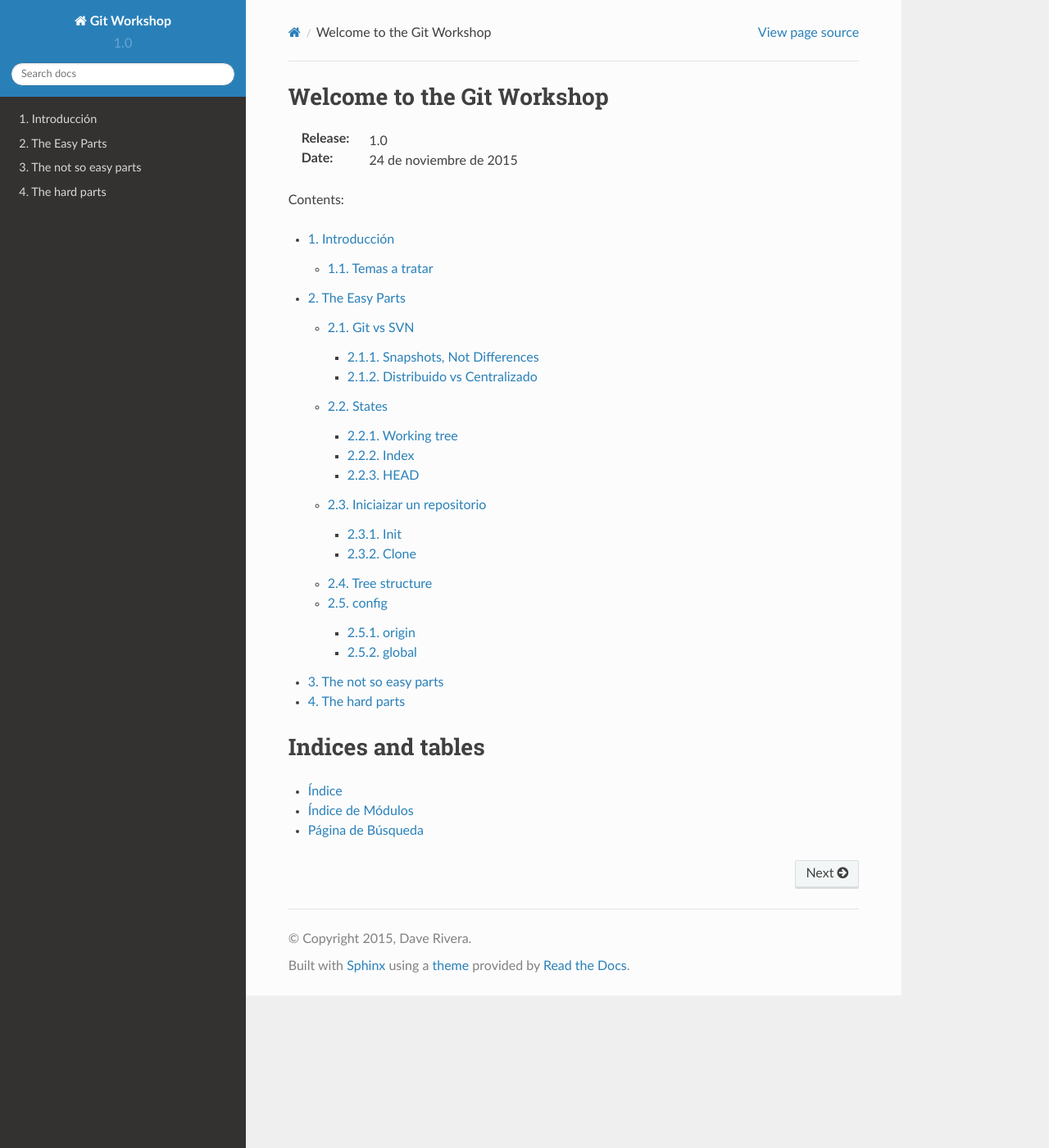
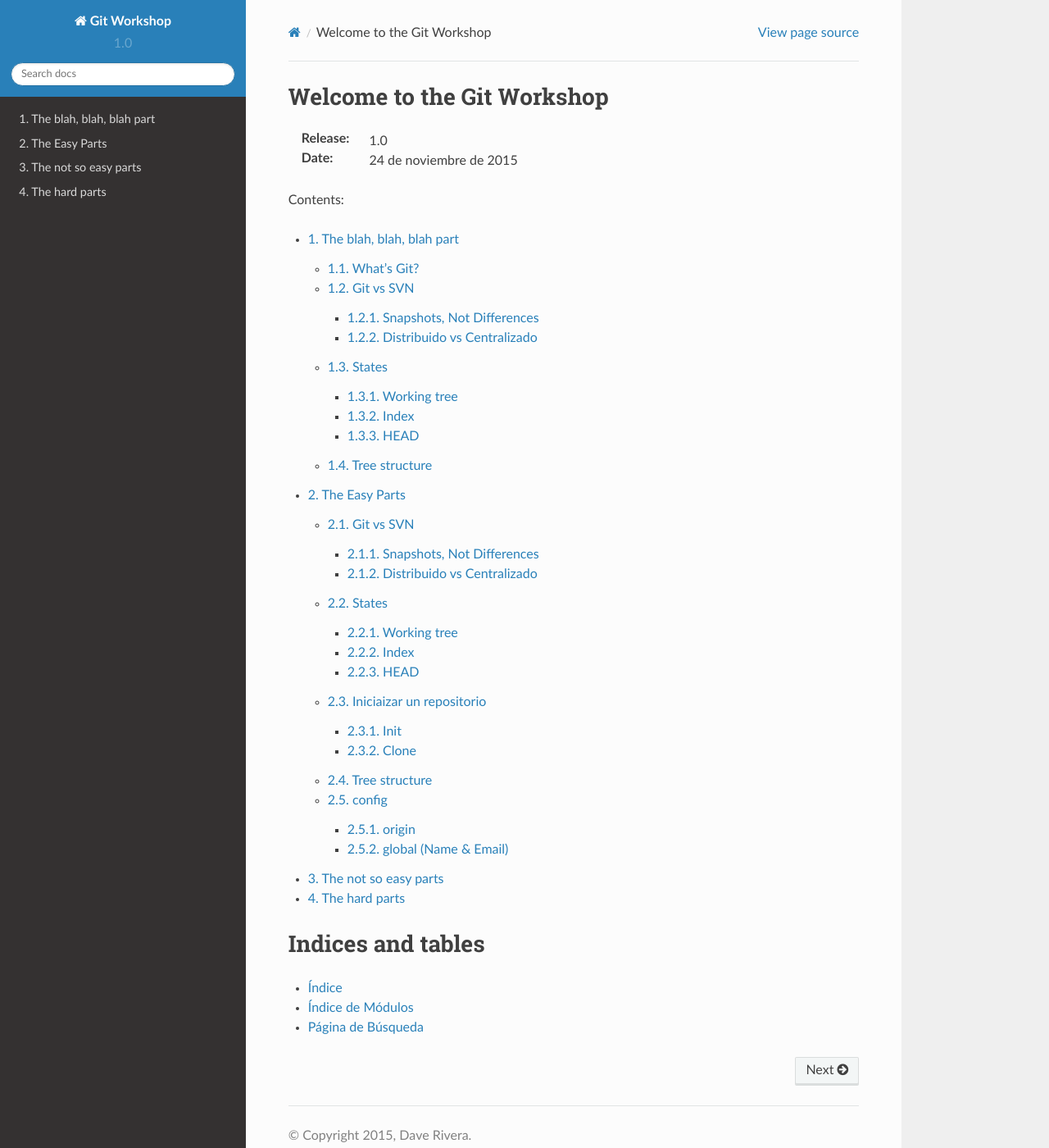
Before and after one commit to daverivera/git-workshop, a Sphinx documentation site: the page built from source/index.rst, in a window 1280 px wide and 1400 px high. Shown: the whole window at 82% size. Built offline with Sphinx 7.4.7 and the Read the Docs theme 2.0.0, drawn with Linux system fonts in a browser that asks for light colours.

Commit message:
Changed the structure to add a new section

```diff
--- /dev/null
+++ b/source/blah.rst
@@ -0,0 +1,35 @@
+.. _blah:
+
+The blah, blah, blah part
+*************************
+
+What's Git?
+==========
+ `Git history +10 years <https://www.atlassian.com/git/articles/10-years-of-git/>`_
+
+Git vs SVN
+==========
+
+Snapshots, Not Differences
+--------------------------
+
+.. image:: _static/svn-git.svg
+
+Distribuido vs Centralizado
+---------------------------
+
+States
+======
+
+Working tree
+------------
+
+Index
+-----
+
+HEAD
+----
+
+
+Tree structure
+==============
--- a/source/easy.rst
+++ b/source/easy.rst
@@ -44,5 +44,5 @@
 origin
 ------
 
-global
-------
+global (Name & Email)
+---------------------
--- a/source/index.rst
+++ b/source/index.rst
@@ -15,7 +15,7 @@
    :numbered:
    :maxdepth: 4
 
-   intro
+   blah
    easy
    noteasy
    hard
--- a/source/intro.rst
+++ /dev/null
@@ -1,33 +0,0 @@
-.. _intro:
-
-Introducción
-************
-
-Temas a tratar
-==============
-
-+ The Easy Parts
-  + Git vs SVN
-    + Snapshots, Not Differences
-    + Distribuido vs Centralizado
-  + States (working -> index -> head)
-  + Inicializar un repositorio
-    + Init
-    + Clone
-  + Tree structure
-  + Config
-    + Origin
-    + Global (Name & Email)
-  + SSH key vs Password
-  + Changing code
-  + add
-    + add -p
-    + add . | add -a
-  + commit
-  + reset
-    + HEAD
-    + --hard
-+ The Not So Easy Parts
-  +
-
-Aside from the practical distinctions between SVN and Git, their underlying implementation also follow entirely divergent design philosophies. Whereas SVN tracks differences of a file, Git’s version control model is based on snapshots. For example, an SVN commit consists of a diff compared to the original file added to the repository. Git, on the other hand, records the entire contents of each file in every commit.
```
Also changed, not shown: source/_static/svn-git.svg (added).
